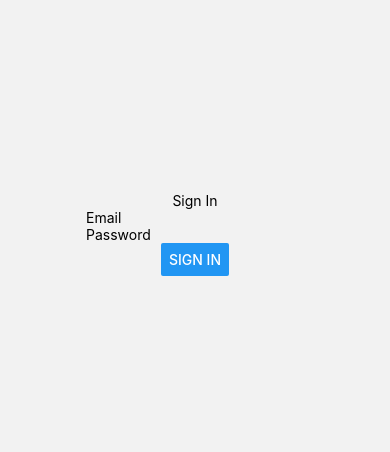
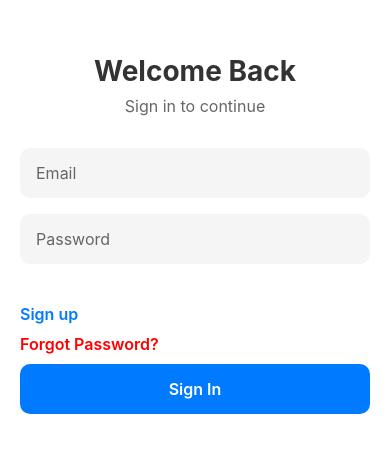
Before and after one commit to Jaseyacey/bussd, a React Native app: screen /SignInScreen in a window 390 px wide. Shown: the part 188-640 px from the top of the page. Built offline with nearby package versions, Linux system fonts and the light colour scheme; no server answers.

Commit message:
restyle-and-test-sign0in0screen

```diff
--- a/components/Navigation/MainNavigator.tsx
+++ b/components/Navigation/MainNavigator.tsx
@@ -14,6 +14,7 @@ export type RootStackParamList = {
   };
   SignInScreen: undefined;
   AddBusRoute: undefined;
+  SignUpScreen: undefined;
 };
 
 const Stack = createStackNavigator<RootStackParamList>();
--- a/screens/SignInScreen.tsx
+++ b/screens/SignInScreen.tsx
@@ -1,5 +1,12 @@
 import React, { useState } from "react";
-import { View, Text, Button, StyleSheet, TextInput } from "react-native";
+import {
+  View,
+  Text,
+  StyleSheet,
+  TextInput,
+  TouchableOpacity,
+  Dimensions,
+} from "react-native";
 import { useNavigation } from "@react-navigation/native";
 import { RootStackParamList } from "../components/Navigation/MainNavigator";
 import { NavigationProp } from "@react-navigation/native";
@@ -9,8 +16,12 @@ const SignInScreen = () => {
   const navigation = useNavigation<NavigationProp<RootStackParamList>>();
   const [loading, setLoading] = useState(false);
   const [email, setEmail] = useState("");
+  const [password, setPassword] = useState("");
 
-  const [password, setPassword] = useState("");
+  const callForgotPassword = () => {
+    console.log("Forgot Password");
+  };
+
   const signIn = () => {
     setLoading(true);
     const API_URL = process.env.EXPO_PUBLIC_URL;
@@ -31,30 +42,122 @@ const SignInScreen = () => {
         console.log(error);
       });
   };
+
   return (
     <View style={styles.container}>
-      {loading && <Text testID="Loading...">Loading...</Text>}
-      <Text>Sign In</Text>
+      {loading && (
+        <Text style={styles.loadingText} testID="Loading...">
+          Loading...
+        </Text>
+      )}
+      <Text style={styles.title}>Welcome Back</Text>
+      <Text style={styles.subtitle}>Sign in to continue</Text>
+
+      <View style={styles.inputContainer}>
         <TextInput
+          style={styles.input}
           placeholder="Email"
+          placeholderTextColor="#666"
           onChangeText={(text) => setEmail(text)}
           value={email}
+          keyboardType="email-address"
+          autoCapitalize="none"
         />
         <TextInput
+          style={styles.input}
           placeholder="Password"
+          placeholderTextColor="#666"
           onChangeText={(text) => setPassword(text)}
           value={password}
+          secureTextEntry
         />
-      <Button title="Sign In" onPress={() => signIn()} testID="Sign In" />
+      </View>
+      <Text style={styles.signUp} onPress={() => navigation.navigate("Auth")}>
+        Sign up
+      </Text>
+      <Text style={styles.forgotPassword} onPress={callForgotPassword}>
+        Forgot Password?
+      </Text>
+      <TouchableOpacity
+        style={styles.signInButton}
+        onPress={signIn}
+        testID="Sign In"
+      >
+        <Text style={styles.signInButtonText}>Sign In</Text>
+      </TouchableOpacity>
     </View>
   );
 };
+
+const { width } = Dimensions.get("window");
 
 const styles = StyleSheet.create({
   container: {
     flex: 1,
     justifyContent: "center",
     alignItems: "center",
+    backgroundColor: "#fff",
+    paddingHorizontal: 20,
+  },
+  title: {
+    fontSize: 28,
+    fontWeight: "bold",
+    color: "#333",
+    marginBottom: 8,
+  },
+  subtitle: {
+    fontSize: 16,
+    color: "#666",
+    marginBottom: 32,
+  },
+  inputContainer: {
+    width: "100%",
+    maxWidth: 400,
+    marginBottom: 24,
+  },
+  input: {
+    width: "100%",
+    height: 50,
+    backgroundColor: "#f5f5f5",
+    borderRadius: 10,
+    paddingHorizontal: 16,
+    marginBottom: 16,
+    fontSize: 16,
+  },
+  forgotPassword: {
+    color: "red",
+    fontSize: 16,
+    width: "100%",
+    fontWeight: "600",
+    marginBottom: 10,
+    textAlign: "left",
+  },
+  signUp: {
+    color: "#007AFF",
+    fontSize: 16,
+    width: "100%",
+    fontWeight: "600",
+    marginBottom: 10,
+    textAlign: "left",
+  },
+  signInButton: {
+    width: "100%",
+    maxWidth: 400,
+    height: 50,
+    backgroundColor: "#007AFF",
+    borderRadius: 10,
+    justifyContent: "center",
+    alignItems: "center",
+  },
+  signInButtonText: {
+    color: "#fff",
+    fontSize: 16,
+    fontWeight: "600",
+  },
+  loadingText: {
+    marginBottom: 20,
+    color: "#666",
   },
 });
+
 export default SignInScreen;
```
Also changed, not shown: 1 other file (tests, documents, lock files or other folders). Lines whose indentation alone changed are shown as unchanged.
